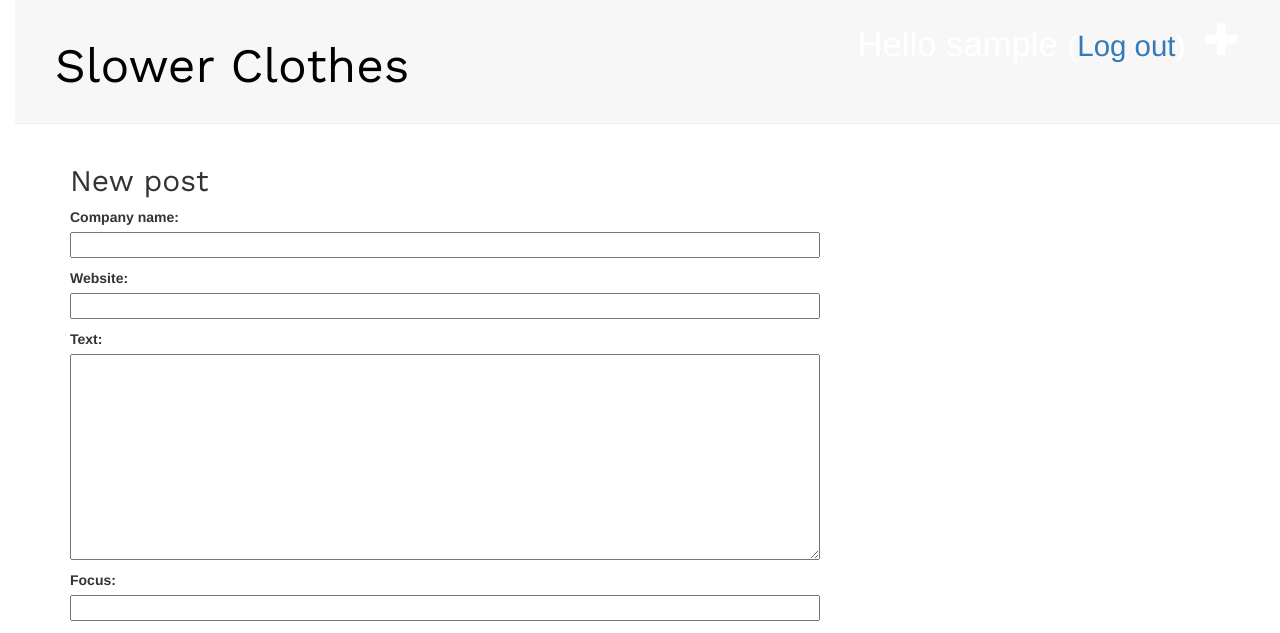
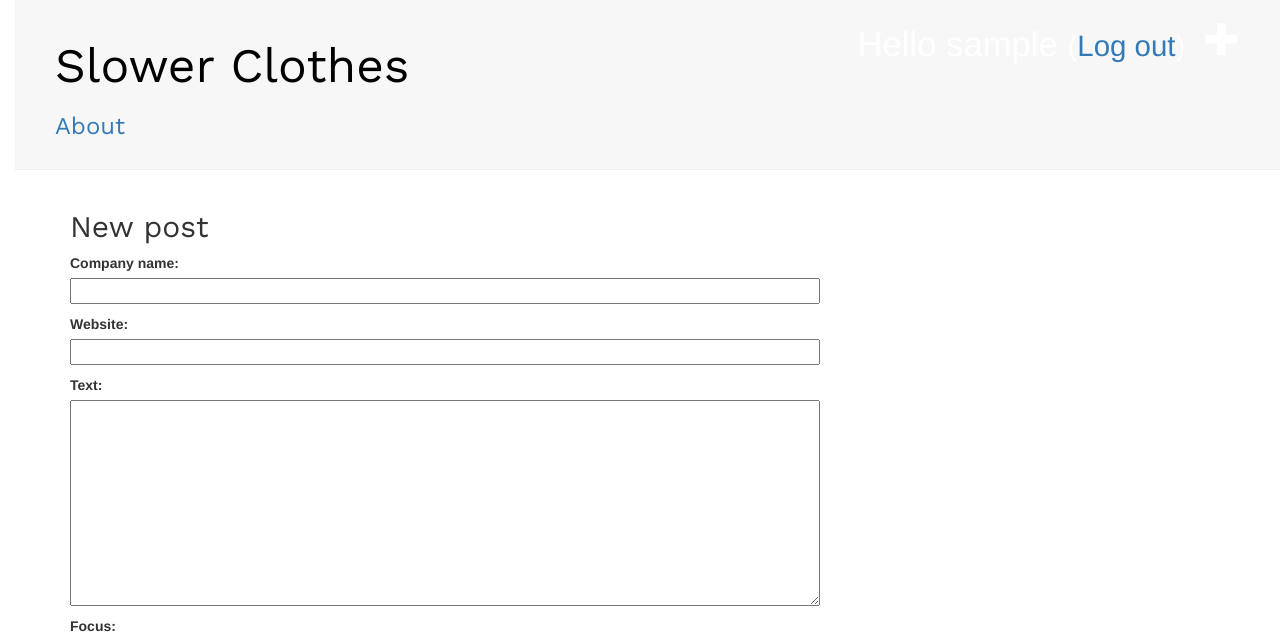
Before and after one commit to nataliasayang/slower-clothes, a Django app: page /post/new/ in a window 1280 px wide. Shown: the top 633 px of the page. Run offline with Django 3.2, Linux system fonts and the light colour scheme; the visitor is signed in with stand-in values (Sample User, id 1); some libraries are stand-ins or nearby versions.

Commit message:
Added About page.

```diff
--- /dev/null
+++ b/blog/templates/blog/about.html
@@ -0,0 +1,5 @@
+{% extends 'blog/base.html' %}
+
+{% block content %}
+    <h1>About</h1>
+{% endblock %}
--- a/blog/templates/blog/base.html
+++ b/blog/templates/blog/base.html
@@ -14,6 +14,7 @@
               <p class="top-menu">Hello {{ user.username }} <small>(<a href="{% url 'logout' %}">Log out</a>)</small></p>
             {% endif %}
             <h1><a href="/">Slower Clothes</a></h1>
+            <h3><a href="/about/">About</a></h3>
         </div>
         <div class="content container">
             <div class="row">
--- a/blog/urls.py
+++ b/blog/urls.py
@@ -6,4 +6,5 @@ urlpatterns = [
     path('post/<int:pk>/', views.post_detail, name='post_detail'),
     path('post/new/', views.post_new, name='post_new'),
     path('post/<int:pk>/edit/', views.post_edit, name='post_edit'),
+    path('about/', views.about_page, name='about_page'),
 ]
--- a/blog/views.py
+++ b/blog/views.py
@@ -15,6 +15,9 @@ def post_list(request):
 def post_detail(request, pk):
     post = get_object_or_404(Post, pk=pk)
     return render(request, 'blog/post_detail.html', {'post': post})
+
+def about_page(request):
+    return render(request, 'blog/about.html')
 
 @login_required
 def post_new(request):
```
